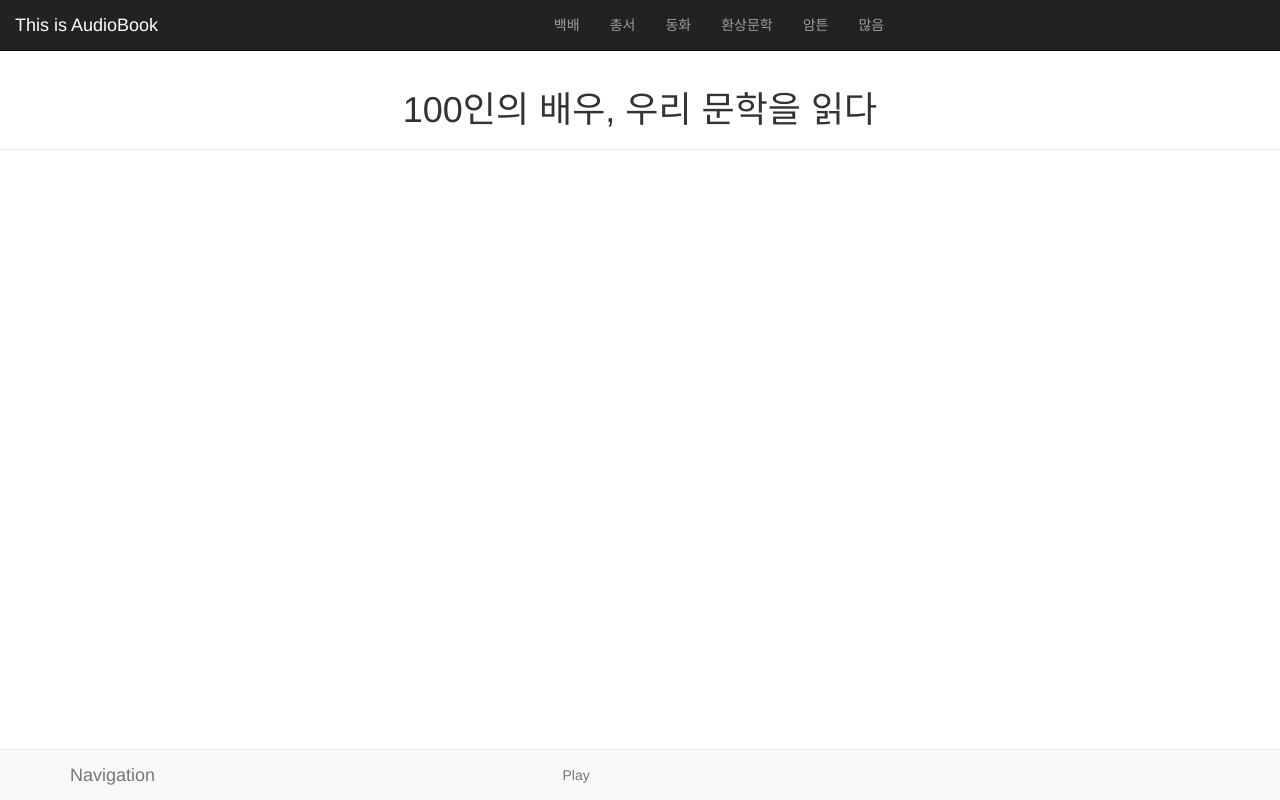
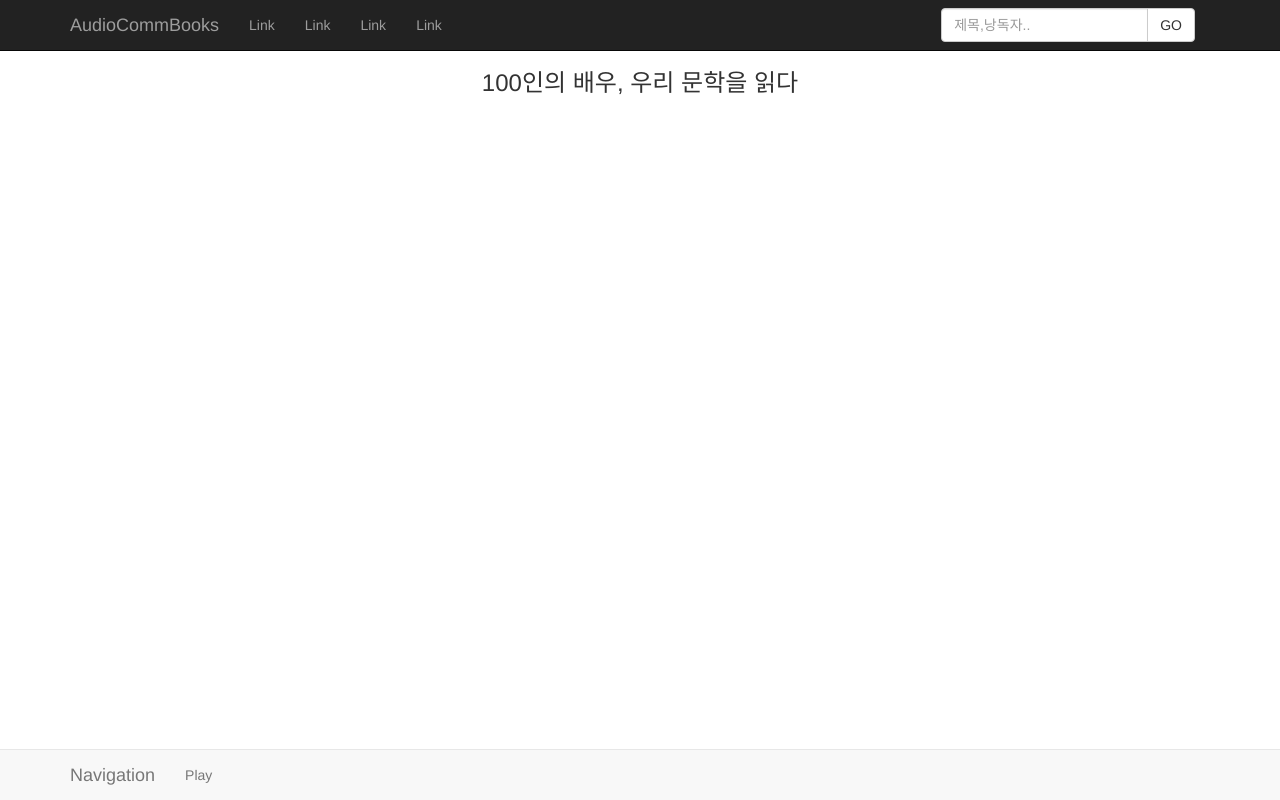
Before and after one commit to andole87/Django, a Django app: template audio/templates/audio/audio_list.html in a window 1280 px wide. Run offline with Django 3.2, Linux system fonts and the light colour scheme; the template is opened without the code that fills it, so the values that code supplies are empty; some libraries are stand-ins or nearby versions.

Commit message:
모델 인덱스 추가, search url 매핑

```diff
--- a/audio/models.py
+++ b/audio/models.py
@@ -4,8 +4,8 @@
 
 class Audio(models.Model):
     author = models.ForeignKey('auth.User', on_delete=models.CASCADE)
-    title = models.CharField(max_length=200)
-    speaker = models.CharField(max_length=100)
+    title = models.CharField(db_index=True,max_length=20)
+    speaker = models.CharField(db_index=True,max_length=10)
     audiosrc = models.CharField(max_length=255)
     imgsrc = models.CharField(max_length=255,null=True)
     text = models.TextField()
--- a/audio/static/css/audio.css
+++ b/audio/static/css/audio.css
@@ -1,12 +1,25 @@
 body{
     padding-top: 50px;
 }
+.container-center{
+    text-align: center;
+    width: 70%;
+    float: none;
 
-.navbar.center{
-    text-align: center;
 }
-.navbar.center .nav{
-    float: none;
-    display:inline-block;
-    vertical-align: middle;
+
+.navbar-toggle.navbar-left{
+    float: left;
+    margin-left: 10px;
 }
+
+.navbar-form{
+    border: 0px;
+}
+
+.glyphicon.glyphicon-search{
+    color: #ffffff;
+}
+.navbar-fixed-top{
+    margin: 0px;
+}
--- a/audio/templates/audio/base.html
+++ b/audio/templates/audio/base.html
@@ -4,7 +4,7 @@
 <head>
     <meta charset="UTF-8">
     <meta name="viewport" content="width=device-width, initial-scale=1, maximum-scale=1, user-scalable=no">
-    <title>백인의 배우, 우리 문학을 읽다</title>
+    <title>ThisIsAudioBook</title>
     <script src="https://code.jquery.com/jquery-3.3.1.slim.min.js" integrity="sha256-3edrmyuQ0w65f8gfBsqowzjJe2iM6n0nKciPUp8y+7E="
   crossorigin="anonymous"></script>
     <link rel="stylesheet" href="//maxcdn.bootstrapcdn.com/bootstrap/3.2.0/css/bootstrap.min.css">
@@ -12,16 +12,22 @@
     <link rel="stylesheet" href="{% static 'css/audio.css' %}">
 </head>
 <body>
-    <nav class="navbar center navbar-inverse navbar-fixed-top" role="banner">
-        <div class="container-fluid">
+  <!-- <nav class="navbar navbar-inverse navbar-fixed-top" role="navigation">
+    <div class="content">
     <div class="navbar-header">
-                <button type="button" class="navbar-toggle" data-toggle="collapse" data-target="#topCollapse">
+      <button type="button" class="navbar-toggle navbar-left" data-toggle="collapse" data-target="#topCollapse">
         <span class="sr-only">Toggle navigation</span>
         <span class="icon-bar"></span>
         <span class="icon-bar"></span>
         <span class="icon-bar"></span>
+        <span class="icon-bar"></span>
       </button>
-                <a class="navbar-brand" href="/">This is AudioBook</a>
+
+      <button type="button" class="navbar-toggle" data-toggle="collapse" data-target="#searchCollapse">
+        <i class="glyphicon glyphicon-search"></i>
+      </button>
+
+      <a class="navbar-brand" href="/">ThisIsAudioBook</a>
     </div>
   <div class="collapse navbar-collapse" id="topCollapse">
     <ul class="nav navbar-nav">
@@ -33,43 +39,73 @@
       <li><a>많음</a></li>
     </ul>
   </div>
+      <form class="navbar-form navbar collapse navbar-collapse navbar-nav" id="searchCollapse">
+        <div class="form-group">
+          <input type="text" class="form-control" placeholder="제목, 낭독자..">
+        </div>
+      </form>
+
+    </div>
+  </nav> -->
+  <nav class="navbar navbar-inverse navbar-fixed-top" role="navigation">
+    <!-- Brand and toggle get grouped for better mobile display -->
+    <div class="container">
+      <div class="navbar-header">
+        <button type="button" class="navbar-toggle" data-toggle="collapse" data-target="#search">
+          <i class="glyphicon glyphicon-search"></i>
+        </button>
+        <button type="button" class="navbar-toggle navbar-left" data-toggle="collapse" data-target="#links">
+          <span class="icon-bar"></span>
+          <span class="icon-bar"></span>
+          <span class="icon-bar"></span>
+          <span class="icon-bar"></span>
+        </button>
+        <a class="navbar-brand" href="/">AudioCommBooks</a>
+      </div>
+
+        <ul class="collapse navbar-collapse nav navbar-nav" id="links">
+          <li><a>Link</a></li>
+          <li><a>Link</a></li>
+          <li><a>Link</a></li>
+          <li><a>Link</a></li>
+        </ul>
+
+      <div class="collapse navbar-collapse navbar-right" id="search">
+        <form class="navbar-form" role="search">
+          <div class="input-group">
+          <input type="text" class="form-control" id="searchText" placeholder="제목,낭독자..">
+          <span class="input-group-btn">
+            <button type="button" class="btn btn-default" onclick="goSearch()" onkeydown="goEnter()">GO</i></button>
+          </span>
+          </div>
+        </form>
+      </div>
     </div>
   </nav>
+<script>
+  function goSearch(){
+    var param = $('#searchText').val();
+    window.location.href= "/search/"+ param;
+  }
+  function goEnter(){
+    if(event.keyCode == 13){
+      goSearch();
+    }
+  }
 
-                <!-- <li class="dropdown">
-                <a href="#" class="dropdown-toggle" data-toggle="dropdown" role="button" aria-expanded="true">Dropdown <span class="caret"></span></a>
-                <ul class="dropdown-menu" role="menu">
-                  <li><a href="#">Action</a></li>
-                  <li><a href="#">Another action</a></li>
-                  <li><a href="#">Something else here</a></li>
-                  <li class="divider"></li>
-                  <li><a href="#">Separated link</a></li>
-                  <li class="divider"></li>
-                  <li><a href="#">One more separated link</a></li>
-                </ul>
-              </li> -->
-            <!-- <form class="navbar-form navbar-left" role="search">
-              <div class="form-group">
-                <input type="text" class="form-control" placeholder="Search">
-              </div>
-              <button type="submit" class="btn btn-default">Submit</button>
-            </form> -->
-          <!-- </div>
-        </div>
-      </nav> -->
+</script>
 
 
-    <div class="page-header" style="text-align: center;">
-        <h1>100인의 배우, 우리 문학을 읽다</h1>
-    </div>
+  <h3 style="text-align:center;">100인의 배우, 우리 문학을 읽다</h3>
+
   <div class="container-fluid">
 
     {% block content %}
     {% endblock %}
 
   </div>
-        </div>
-    </div>
+
+
 
 
 
--- a/audio/templates/search/audio_text.txt
+++ /dev/null
@@ -1,2 +0,0 @@
-{{object.title}}
-{{object.speaker}}
--- a/audio/urls.py
+++ b/audio/urls.py
@@ -4,5 +4,6 @@
 
 urlpatterns = [
     url(r'^$', views.audio_list, name='audio_list'),
-    url(r'^audio/(?P<pk>\d+)/$', views.audio_detail, name = 'audio_detail'),
+    url(r'^audio/(?P<pk>\d+)/$', views.audio_detail, name='audio_detail'),
+    url(r'^search/(?P<title>.*)/$', views.audio_search, name='audio_search'),
 ]
--- a/audio/views.py
+++ b/audio/views.py
@@ -11,3 +11,7 @@
 def audio_detail(request, pk):
     audio = get_object_or_404(Audio, pk=pk)
     return render(request, 'audio/audio_detail.html', {'audio':audio})
+
+def audio_search(request, title):
+    audio = Audio.objects.filter(title__contains=title)
+    return render(request, 'audio/audio_search.html', {'audios':audio})
--- a/mysite/settings.py
+++ b/mysite/settings.py
@@ -15,6 +15,7 @@
 
 # Build paths inside the project like this: os.path.join(BASE_DIR, ...)
 BASE_DIR = os.path.dirname(os.path.dirname(os.path.abspath(__file__)))
+
 WHOOSH_INDEX = os.path.join(BASE_DIR, 'whoosh_index')
 HAYSTACK_CONNECTIONS={
     'default' : {
--- a/mysite/urls.py
+++ b/mysite/urls.py
@@ -19,5 +19,4 @@
 urlpatterns = [
     url(r'^admin/', admin.site.urls),
     url(r'', include('audio.urls')),
-    url(r'^search/',include('haystack.urls')),
 ]
```
Also changed, not shown: audio/templates/audio/audio_search.html (added, +15 -0 lines), audio/templates/search/search.html (deleted, +0 -34 lines), audio/migrations/0004_auto_20181023_1156.py (added), 4 other files. Lines whose indentation alone changed are shown as unchanged.
